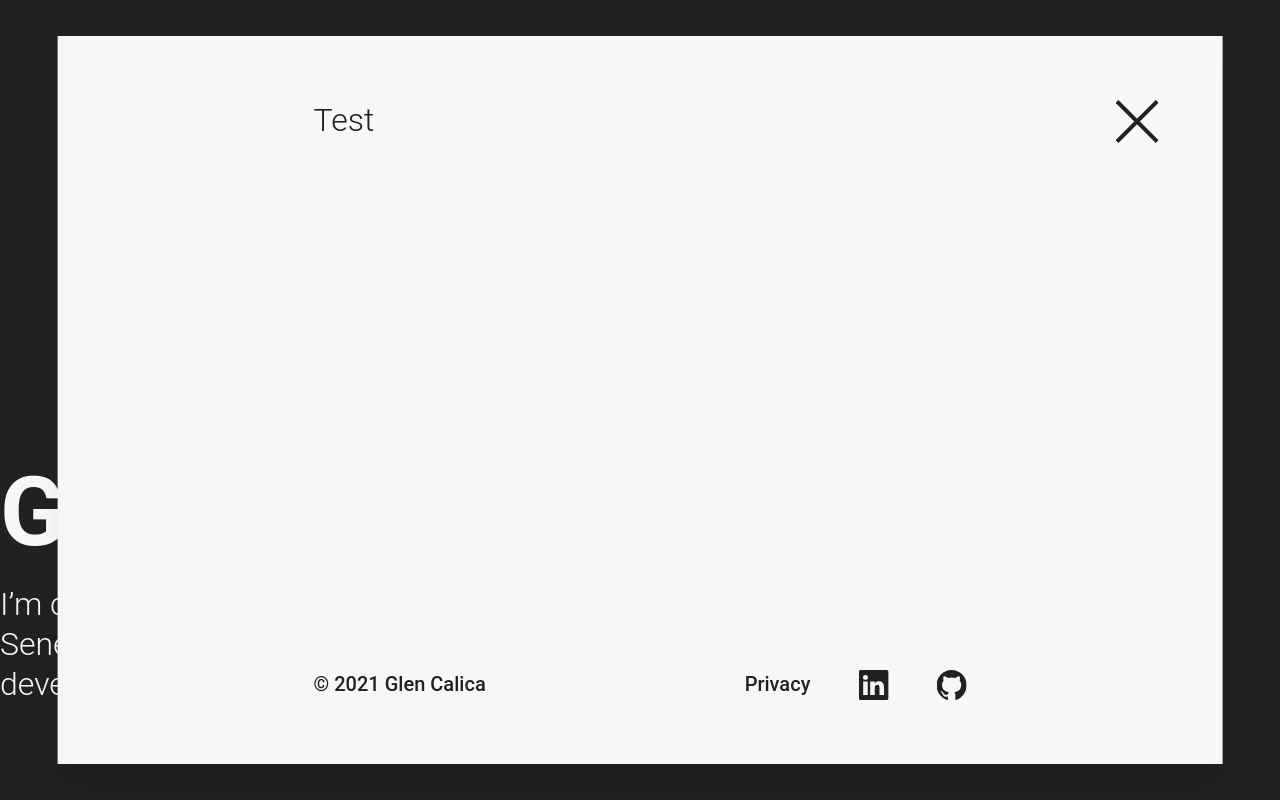
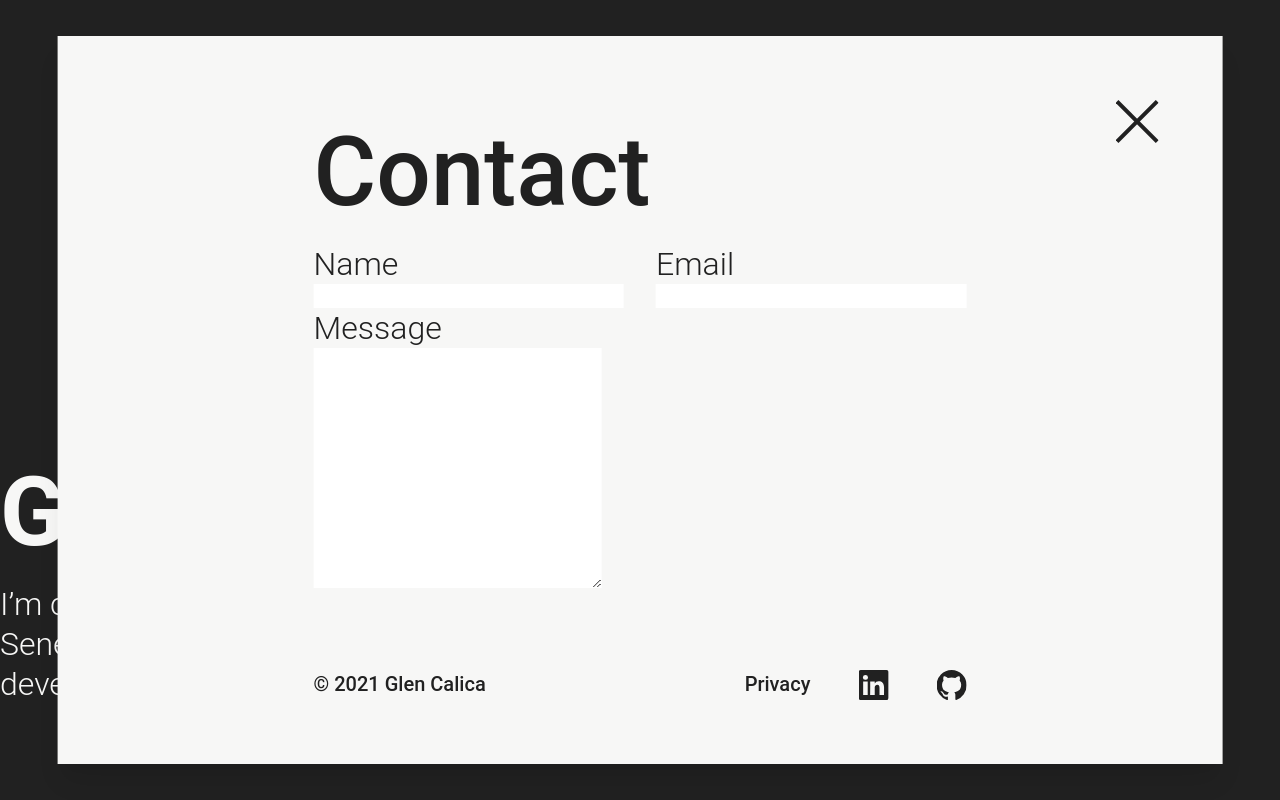
Before and after one commit to GlenCalica/vue-portfolio, a Vue app: page / in a window 1280 px wide. Both pictures are taken after a click on the element "CONTACT". Shown: the top 800 px of the page. Built offline with nearby package versions, Linux system fonts and the light colour scheme.

Commit message:
started contact card

```diff
--- a/src/components/UI/AnimatedCard.vue
+++ b/src/components/UI/AnimatedCard.vue
@@ -2,8 +2,8 @@
    <div>
       <div class="fixed h-screen w-screen top-0 left-0 z-30" @click="$emit('close')"></div>
 
-      <base-card class="center fixed z-40">
-         <img class="fixed right-16" :src="require('../../assets/icons/close.svg')" @click="$emit('close')">
+      <base-card class="center fixed z-40" :title="title">
+         <img class="fixed right-16 top-16" :src="require('../../assets/icons/close.svg')" @click="$emit('close')">
 
          <slot></slot>
       </base-card>
@@ -17,7 +17,8 @@ export default {
    components: {
       BaseCard
    },
-   emits: ['close']
+   emits: ['close'],
+   props: ['title']
 }
 </script>
 
--- a/src/components/layouts/TheFooter.vue
+++ b/src/components/layouts/TheFooter.vue
@@ -3,7 +3,17 @@
       <base-card
          title="Contact" class="relative z-20"
       >
-         <h1>Test</h1>
+         <contact-info></contact-info>
       </base-card>
    </section>
 </template>
+
+<script>
+import ContactInfo from '../templates/ContactInfo.vue';
+
+export default {
+   components: {
+      ContactInfo
+   }
+}
+</script>
--- a/src/components/layouts/TheNavbar.vue
+++ b/src/components/layouts/TheNavbar.vue
@@ -5,14 +5,19 @@
          <p class="text-xl font-bold self-center" @click="toggleCard">CONTACT</p>
       </section>
 
-      <animated-card v-else @close="toggleCard">
-         <p>Test</p>
+      <animated-card v-else @close="toggleCard" title="Contact">
+         <contact-info></contact-info>
       </animated-card>
    </transition>
 </template>
 
 <script>
+import ContactInfo from '../templates/ContactInfo.vue';
+
 export default {
+   components: {
+      ContactInfo
+   },
    data() {
       return {
          cardIsOpen: false
--- /dev/null
+++ b/src/components/templates/ContactInfo.vue
@@ -0,0 +1,16 @@
+<template>
+   <form action="">
+      <div class="flex">
+         <div class="w-1/2 mr-8">
+            <label for="name"><p>Name</p></label>
+            <input type="text" class="w-full">
+         </div>
+         <div class="w-1/2">
+            <label for="email"><p>Email</p></label>
+            <input type="text" class="w-full">
+         </div>
+      </div>
+      <label for="message"><p>Message</p></label>
+      <textarea name="message" id="" cols="30" rows="10"></textarea>
+   </form>
+</template>
```
Also changed, not shown: TODO.txt.
